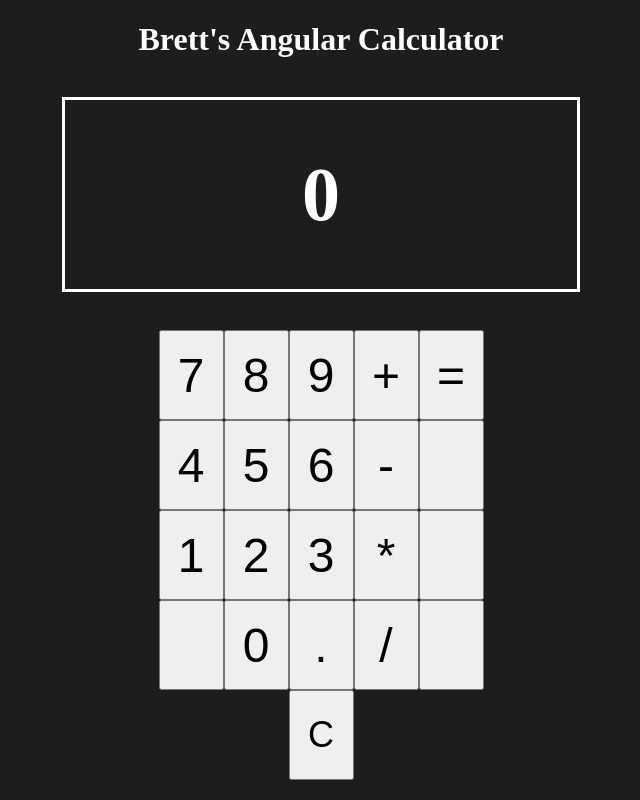
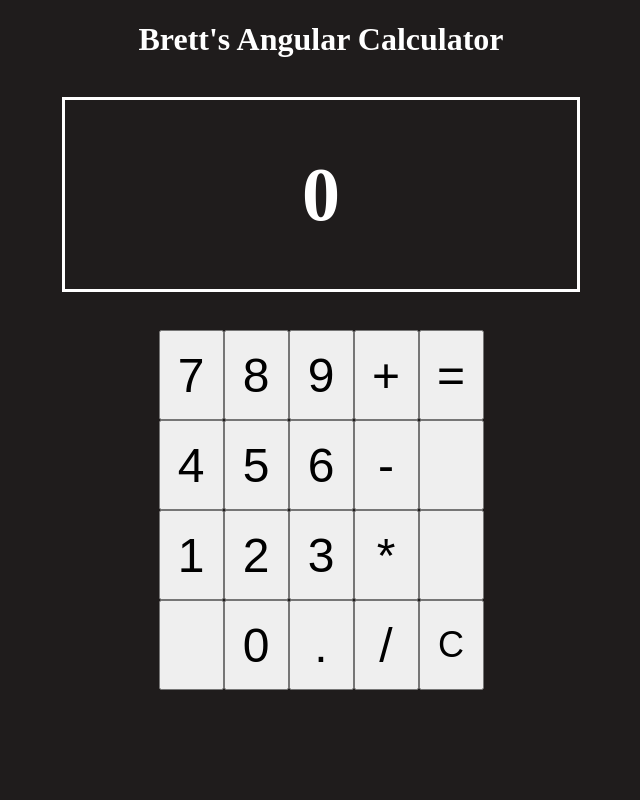
Before and after one commit to b16fowler/ng-calculator, an Angular app: page / in a window 1280 px wide. Shown: the whole page, without its empty margins (319-959 px from the left). Built offline with nearby package versions, Linux system fonts and the light colour scheme.

Commit message:
Implementing decimal handler and relocating clear button

```diff
--- a/src/app/app.ts
+++ b/src/app/app.ts
@@ -1,13 +1,13 @@
-import { Component, HostListener, signal } from '@angular/core';
 import { Header } from '../components/header/header';
-import { Number } from '../components/buttons/number/number';
 import { Screen } from '../components/screen/screen';
 import { Clear } from '../components/buttons/clear/clear';
+import { Number } from '../components/buttons/number/number';
+import { Component, HostListener, signal } from '@angular/core';
 import { Operation } from '../components/buttons/operation/operation';
 
 @Component({
   selector: 'app-root',
-  imports: [Header, Number, Screen, Clear, Operation],
+  imports: [Header, Number, Screen, Operation, Clear],
   template: `
     <app-header />
     <app-screen [onScreen]="onScreen()" />
@@ -35,11 +35,10 @@ import { Operation } from '../components/buttons/operation/operation';
     <div class="keypad-row">
       <app-number key=" " />
       <app-number key="0" (clicked)="handleKey('0')" />
-      <app-number key="." />
+      <app-number key="." (clicked)="handleKey('.')" />
       <app-operation key="/" (clicked)="handleOperation('/')" />
-      <app-operation key=" " />
+      <app-clear (clicked)="clear()"></app-clear>
     </div>
-    <app-clear (clicked)="clear()"></app-clear>
   `,
   styles: [
     `
```
